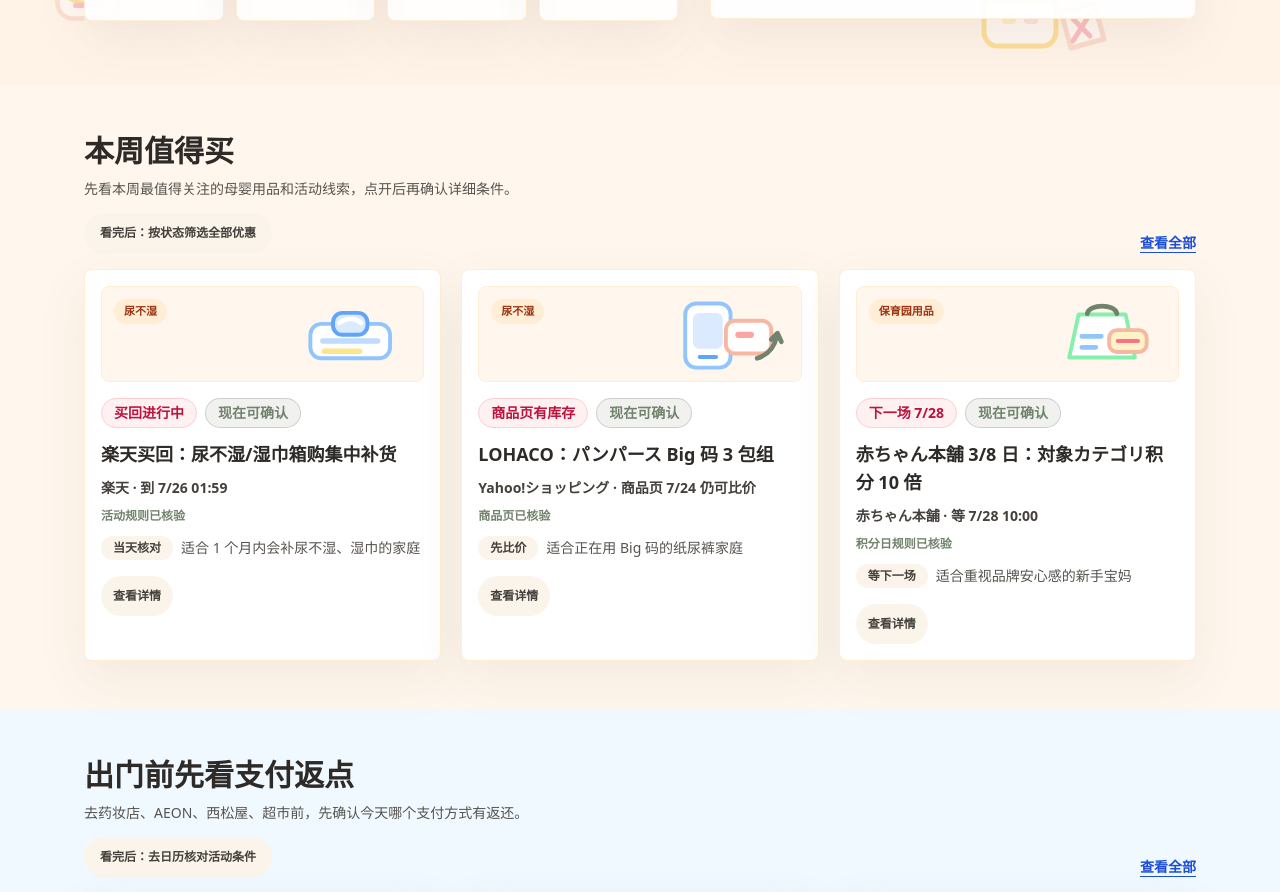
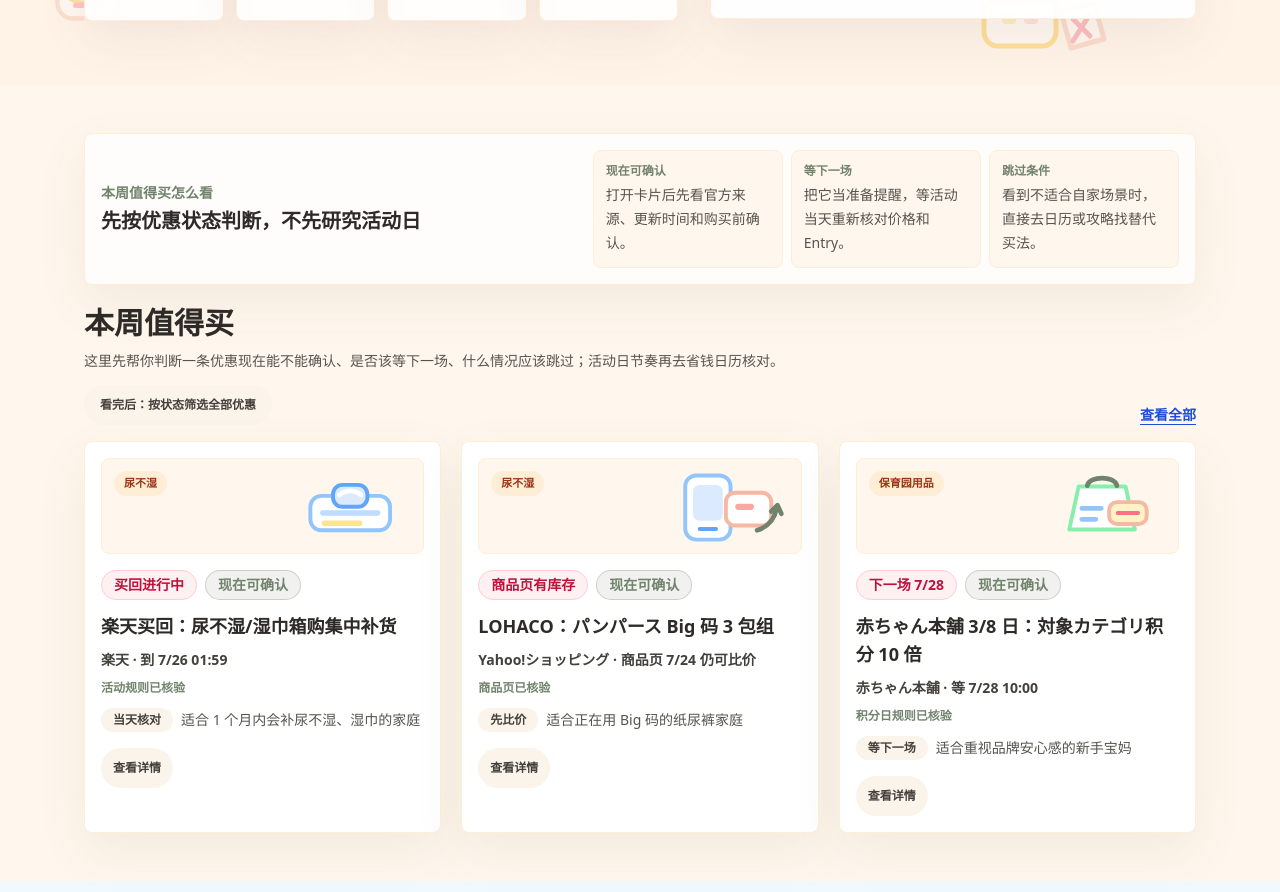
Before and after one commit to fengchuanli/mama-save-jp, a Next.js app: page / in a window 1280 px wide. Shown: the part 800-1692 px from the top of the page. Built offline with nearby package versions, Linux system fonts and the light colour scheme.

Commit message:
优化首页本周值得买分工

```diff
--- a/pages/index.tsx
+++ b/pages/index.tsx
@@ -49,6 +49,21 @@
     href: "/calendar?timing=watch"
   }
 };
+
+const dealDecisionRoutes = [
+  {
+    label: "现在可确认",
+    description: "打开卡片后先看官方来源、更新时间和购买前确认。"
+  },
+  {
+    label: "等下一场",
+    description: "把它当准备提醒，等活动当天重新核对价格和 Entry。"
+  },
+  {
+    label: "跳过条件",
+    description: "看到不适合自家场景时，直接去日历或攻略找替代买法。"
+  }
+];
 
 function HomeCalendarActionSection({ events }: { events: CalendarEvent[] }) {
   return (
@@ -323,9 +338,25 @@
 
       <section className="bg-[#fff7ed]">
         <div className="mx-auto max-w-6xl px-5 py-12">
+          <div className="mb-5 grid gap-3 rounded-lg border border-orange-100 bg-white/80 p-4 shadow-soft md:grid-cols-[0.9fr_1.1fr] md:items-center">
+            <div>
+              <p className="text-sm font-semibold text-tea">本周值得买怎么看</p>
+              <h2 className="mt-1 text-xl font-semibold text-ink">
+                先按优惠状态判断，不先研究活动日
+              </h2>
+            </div>
+            <div className="grid gap-2 sm:grid-cols-3">
+              {dealDecisionRoutes.map((route) => (
+                <div key={route.label} className="rounded-lg border border-orange-100 bg-orange-50 p-3">
+                  <p className="text-xs font-semibold text-tea">{route.label}</p>
+                  <p className="mt-1 text-sm leading-6 text-stone-600">{route.description}</p>
+                </div>
+              ))}
+            </div>
+          </div>
           <HorizontalCardSection
             title="本周值得买"
-          description="先看本周最值得关注的母婴用品和活动线索，点开后再确认详细条件。"
+            description="这里先帮你判断一条优惠现在能不能确认、是否该等下一场、什么情况应该跳过；活动日节奏再去省钱日历核对。"
             nextAction={{
               label: "看完后：按状态筛选全部优惠",
               href: "/deals"
```
Also changed, not shown: 1 other file (tests, documents, lock files or other folders). Lines whose indentation alone changed are shown as unchanged.
